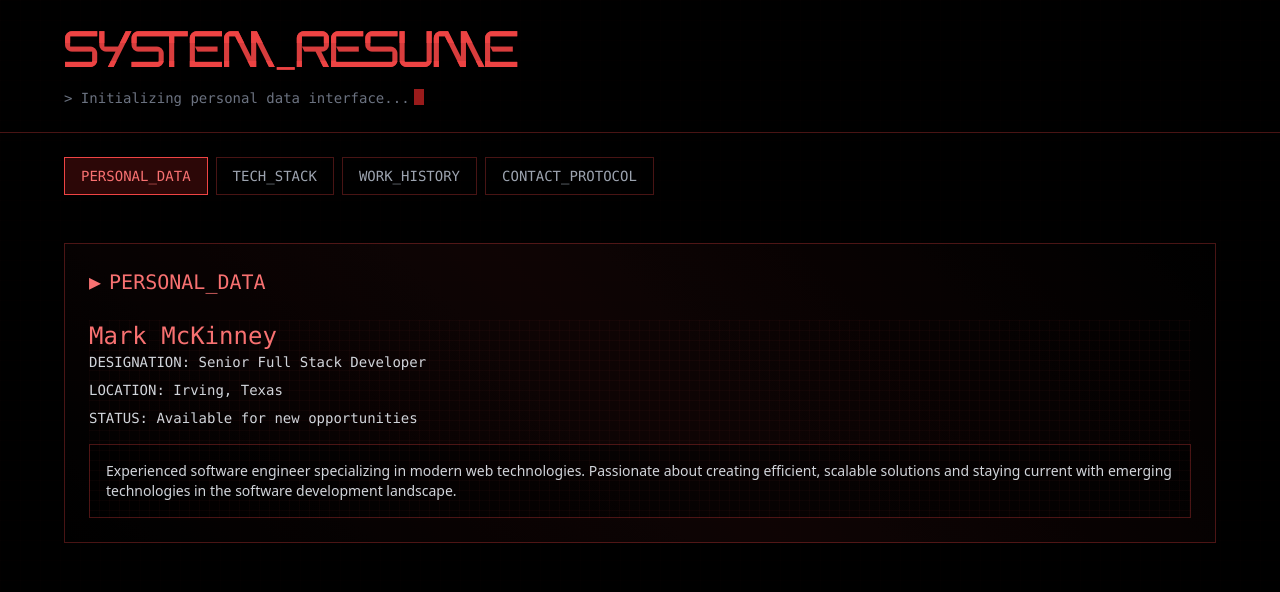
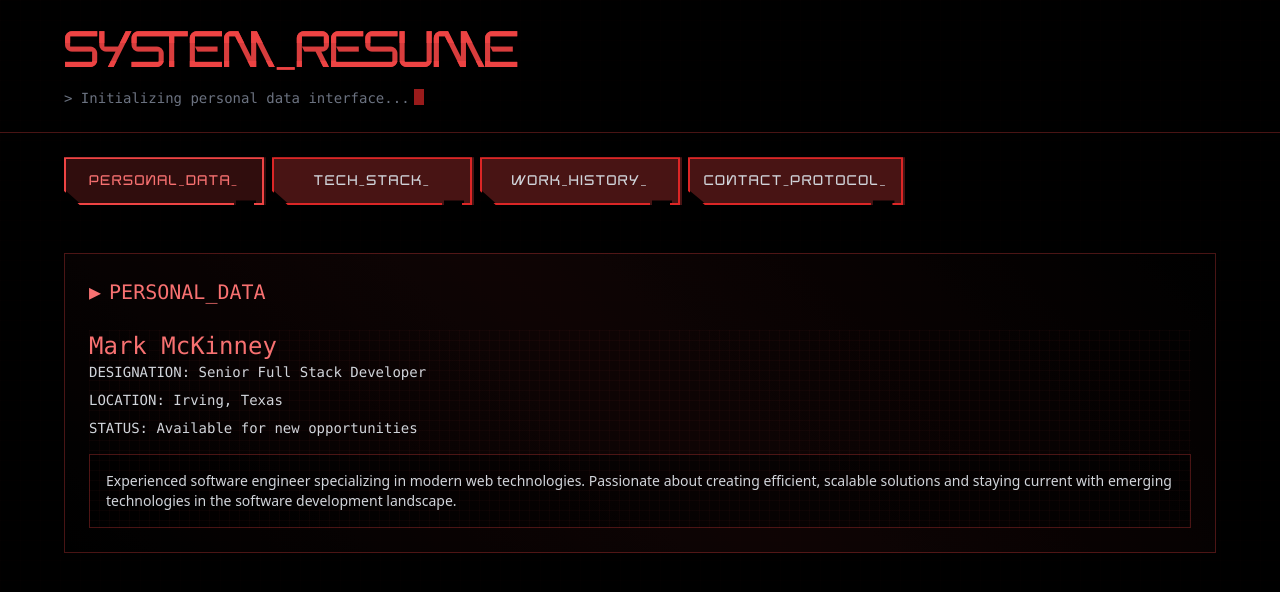
Before and after one commit to markmck/PersonalWebsite, a React (Vite) app: page / in a window 1280 px wide. Shown: the top 592 px of the page. Built offline with nearby package versions, Linux system fonts and the light colour scheme.

Commit message:
feat: add glitch animation to nav buttons

```diff
--- /dev/null
+++ b/src/components/button/button.css
@@ -0,0 +1,196 @@
+/* Cyberpunk Button Styles - Using your theme colors */
+.cybr-btn {
+  --primary: var(--color-cyber-secondary);
+  --shadow-primary: var(--color-cyber-primary);
+  --shadow-secondary: var(--color-cyber-accent);
+  --color: var(--color-terminal-text);
+  --glow: var(--color-cyber-glow);
+
+  /* Cyberpunk geometry */
+  --clip: polygon(0 0, 100% 0, 100% 100%, 95% 100%, 95% 90%, 85% 90%, 85% 100%, 8% 100%, 0 70%);
+  --border: 2px;
+  --shimmy-distance: 2;
+  --clip-one: polygon(0 2%, 100% 2%, 100% 95%, 95% 95%, 95% 90%, 85% 90%, 85% 95%, 8% 95%, 0 70%);
+  --clip-two: polygon(0 78%, 100% 78%, 100% 100%, 95% 100%, 95% 90%, 85% 90%, 85% 100%, 8% 100%, 0 78%);
+  --clip-three: polygon(0 44%, 100% 44%, 100% 54%, 95% 54%, 95% 54%, 85% 54%, 85% 54%, 8% 54%, 0 54%);
+  --clip-four: polygon(0 0, 100% 0, 100% 0, 95% 0, 95% 0, 85% 0, 85% 0, 8% 0, 0 0);
+  --clip-five: polygon(0 0, 100% 0, 100% 0, 95% 0, 95% 0, 85% 0, 85% 0, 8% 0, 0 0);
+  --clip-six: polygon(0 40%, 100% 40%, 100% 85%, 95% 85%, 95% 85%, 85% 85%, 85% 85%, 8% 85%, 0 70%);
+  --clip-seven: polygon(0 63%, 100% 63%, 100% 80%, 95% 80%, 95% 80%, 85% 80%, 85% 80%, 8% 80%, 0 70%);
+
+  position: relative;
+  cursor: pointer;
+  background: transparent;
+  text-transform: uppercase;
+  outline: transparent;
+  letter-spacing: 2px;
+  font-weight: 700;
+  border: 0;
+  transition: all 0.3s;
+  color: var(--color);
+
+  padding: 0.5rem 1rem;
+  font-size: 0.875rem;
+  min-width: 200px;
+  height: 48px;
+  line-height: 1;
+}
+
+.cybr-btn:hover {
+  --primary: var(--color-cyber-primary);
+  color: var(--color-cyber-light);
+}
+
+.cybr-btn:active {
+  --primary: var(--color-cyber-dark);
+}
+
+.cybr-btn::after,
+.cybr-btn::before {
+  content: '';
+  position: absolute;
+  top: 0;
+  left: 0;
+  right: 0;
+  bottom: 0;
+  clip-path: var(--clip);
+  z-index: -1;
+}
+
+.cybr-btn::before {
+  background: var(--shadow-primary);
+  transform: translate(var(--border), 0);
+  opacity: 0.3;
+}
+
+.cybr-btn::after {
+  background: transparent;
+  border: 2px solid var(--primary);
+  box-sizing: border-box;
+}
+
+.cybr-btn__tag {
+  position: absolute;
+  padding: 1px 4px;
+  letter-spacing: 1px;
+  line-height: 1;
+  bottom: -10%;
+  right: 8%;
+  font-weight: normal;
+  color: var(--color-terminal-bg);
+  font-size: 8px;
+  background: var(--color-cyber-accent);
+  border-radius: 2px;
+}
+
+.cybr-btn__glitch {
+  position: absolute;
+  top: calc(var(--border) * -1);
+  left: calc(var(--border) * -1);
+  right: calc(var(--border) * -1);
+  bottom: calc(var(--border) * -1);
+  background: transparent;
+  text-shadow: 1px 1px var(--shadow-primary), -1px -1px var(--shadow-secondary);
+  clip-path: var(--clip);
+  animation: glitch 2s infinite;
+  display: none;
+  color: var(--color-cyber-light);
+  border: 2px solid var(--shadow-primary);
+  box-sizing: border-box;
+}
+
+.cybr-btn:hover .cybr-btn__glitch {
+  display: block;
+}
+
+.cybr-btn__glitch::before {
+  content: '';
+  position: absolute;
+  top: calc(var(--border) * 1);
+  right: calc(var(--border) * 1);
+  bottom: calc(var(--border) * 1);
+  left: calc(var(--border) * 1);
+  clip-path: var(--clip);
+  background: transparent;
+  z-index: -1;
+}
+
+/* Active state - enhanced glow */
+.cybr-btn--active {
+  --primary: var(--color-cyber-primary);
+  color: var(--color-cyber-accent);
+  text-shadow: 0 0 10px var(--glow);
+}
+
+.cybr-btn--active::before {
+  background: var(--color-cyber-primary);
+  opacity: 0.2;
+  box-shadow: 0 0 15px var(--glow);
+}
+
+.cybr-btn--active::after {
+  border-color: var(--color-cyber-primary);
+  box-shadow: 0 0 20px var(--glow), inset 0 0 20px var(--glow);
+}
+
+/* Glitch Animation */
+@keyframes glitch {
+  0% {
+    clip-path: var(--clip-one);
+  }
+  2%, 8% {
+    clip-path: var(--clip-two);
+    transform: translate(calc(var(--shimmy-distance) * -1%), 0);
+  }
+  6% {
+    clip-path: var(--clip-two);
+    transform: translate(calc(var(--shimmy-distance) * 1%), 0);
+  }
+  9% {
+    clip-path: var(--clip-two);
+    transform: translate(0, 0);
+  }
+  10% {
+    clip-path: var(--clip-three);
+    transform: translate(calc(var(--shimmy-distance) * 1%), 0);
+  }
+  13% {
+    clip-path: var(--clip-three);
+    transform: translate(0, 0);
+  }
+  14%, 21% {
+    clip-path: var(--clip-four);
+    transform: translate(calc(var(--shimmy-distance) * 1%), 0);
+  }
+  25% {
+    clip-path: var(--clip-five);
+    transform: translate(calc(var(--shimmy-distance) * 1%), 0);
+  }
+  30% {
+    clip-path: var(--clip-five);
+    transform: translate(calc(var(--shimmy-distance) * -1%), 0);
+  }
+  35%, 45% {
+    clip-path: var(--clip-six);
+    transform: translate(calc(var(--shimmy-distance) * -1%));
+  }
+  40% {
+    clip-path: var(--clip-six);
+    transform: translate(calc(var(--shimmy-distance) * 1%));
+  }
+  50% {
+    clip-path: var(--clip-six);
+    transform: translate(0, 0);
+  }
+  55% {
+    clip-path: var(--clip-seven);
+    transform: translate(calc(var(--shimmy-distance) * 1%), 0);
+  }
+  60% {
+    clip-path: var(--clip-seven);
+    transform: translate(0, 0);
+  }
+  31%, 61%, 100% {
+    clip-path: var(--clip-four);
+  }
+}
--- a/src/components/button/button.tsx
+++ b/src/components/button/button.tsx
@@ -1,4 +1,5 @@
 import React from "react";
+import "./button.css";
 
 interface ButtonProps {
   label: string;
@@ -16,13 +17,13 @@ const Button: React.FC<ButtonProps> = ({
   <button
     type={type}
     onClick={onClick}
-    className={`px-4 py-2 font-mono text-sm border transition-all duration-300 ${
-      isActive
-        ? "bg-cyber-secondary/20 border-cyber-primary text-cyber-accent glow-cyber-glow"
-        : "border-terminal-border text-terminal-muted hover:border-cyber-primary/60 hover:text-cyber-light"
-    }`}
+    className={`cybr-btn header-font ${isActive ? "cybr-btn--active" : ""}`}
   >
     {label.toUpperCase()}
+    <span aria-hidden>_</span>
+    <span aria-hidden className="cybr-btn__glitch">
+      {label.toUpperCase()}_
+    </span>
   </button>
 );
 
```
